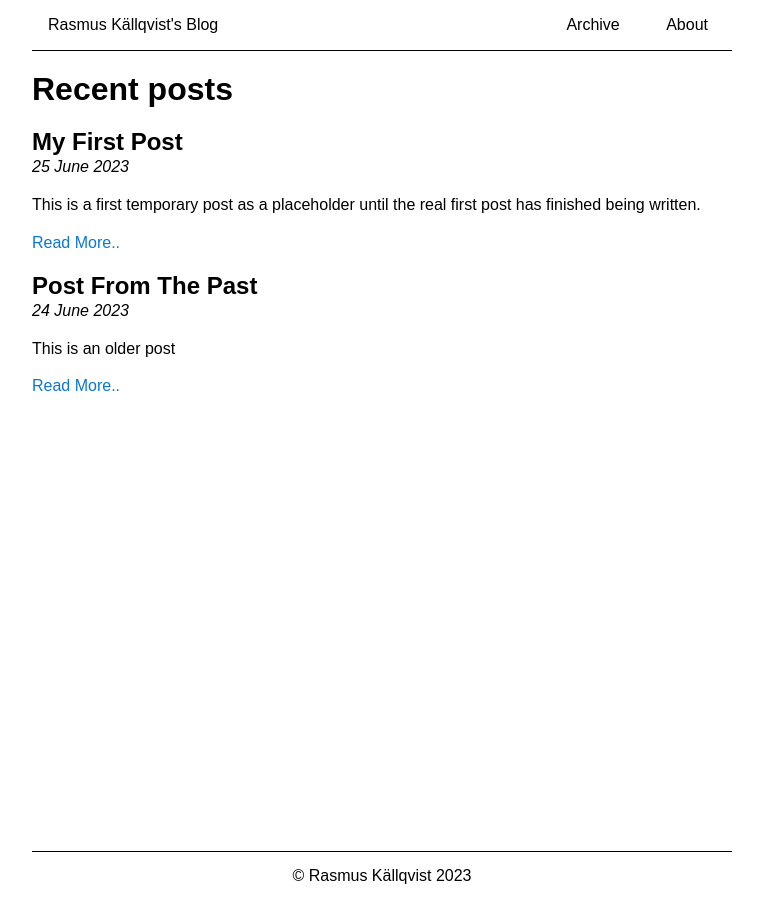
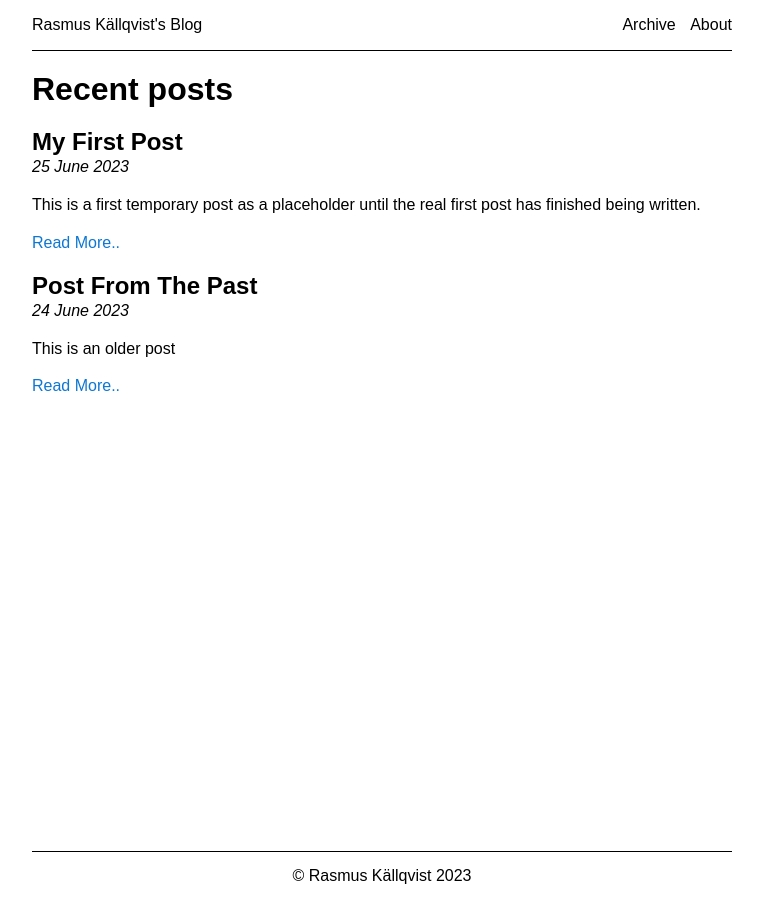
Before and after one commit to Warwolt/warwolt.github.io, a Jekyll site: the page built from index.html, in a window 1280 px wide. Shown: the whole page, without its empty margins (258-1021 px from the left). Built offline with Jekyll 4.4.1, drawn with Linux system fonts in a browser that asks for light colours.

Commit message:
Change padding on site header

```diff
--- a/assets/css/styles.css
+++ b/assets/css/styles.css
@@ -41,18 +41,14 @@ header {
 
 header a {
   text-decoration: none;
-  margin: 0.5em;
-  padding: 0.5em;
+  margin: 0.5em 0;
+  padding: 0.5em 0;
   color: black;
   border-radius: 6px;
 }
 
 header a:hover {
   background-color: rgb(246, 246, 246);
-}
-
-.site-header-nav {
-  padding-right: 0.5em;
 }
 
 .site-header-nav ul {
```
